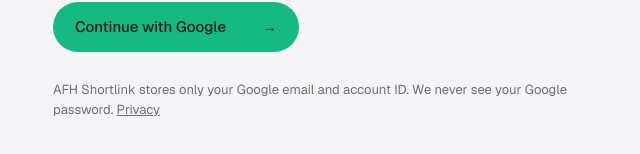
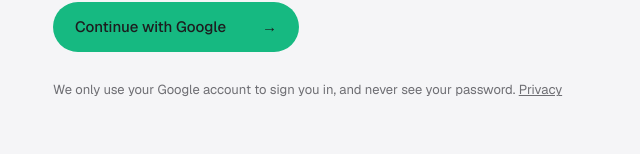
Before and after one commit to azizhudaya/shortlink, a Next.js app in the folder web/: page /signin in a window 1280 px wide. Shown: the part 376-530 px from the top of the page, without its empty margins (319-959 px from the left). Built offline with nearby package versions, Linux system fonts and the light colour scheme; no server answers.

Commit message:
copy(web): simpler privacy line on the sign-in page
Co-Authored-By: Claude Opus 5.5 <noreply@anthropic.com>

```diff
--- a/web/app/signin/page.tsx
+++ b/web/app/signin/page.tsx
@@ -51,7 +51,7 @@ export default function SignInPage() {
       </Suspense>
 
       <p className="hint">
-        AFH Shortlink stores only your Google email and account ID. We never see your Google password.{' '}
+        We only use your Google account to sign you in, and never see your password.{' '}
         <Link href="/privacy">Privacy</Link>
       </p>
     </div>
```
